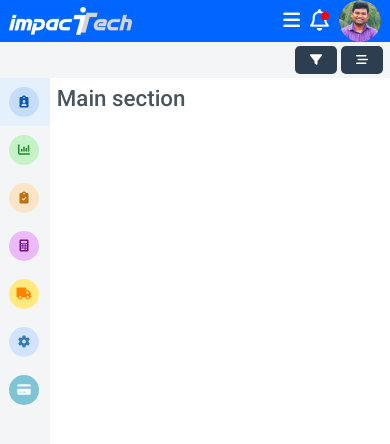
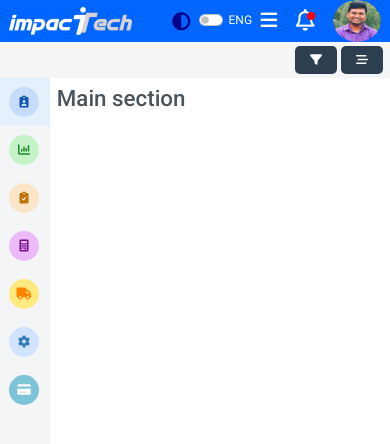
Before and after one commit to sahosmia/Gita-Admin-Dashboard, a plain HTML site: page index.html in a window 390 px wide. Drawn offline with nearby package versions, Linux system fonts and the light colour scheme.

Commit message:
update navbar => dark mode, language, notification dropdown

```diff
--- a/css/style.css
+++ b/css/style.css
@@ -244,6 +244,7 @@ p {
   margin: auto;
   margin-right: 10px;
   cursor: pointer;
+  color: var(--white-color);
 }
 
 .navbar_right .navbar_bar {
@@ -269,7 +270,6 @@ p {
   border-radius: 50%;
   width: 50px;
   height: 3.5rem;
-  position: relative;
 }
 
 /*=========================== End Navbar Css =============================*/
@@ -650,17 +650,13 @@ td {
 
 /*============================== Profile card Start ========================= */
 .profile_card {
-  position: absolute;
-  top: 49px;
-  right: 10px;
-  background: #fff;
-  border-radius: 2px;
-  padding: 7px 0;
-  border: 1px solid #dadce0;
   width: 20rem;
   display: none;
 }
 
+.profile_card .dropdown-item {
+  padding: 0;
+}
 .auth_card {
   text-align: center;
   color: #333;
@@ -727,3 +723,15 @@ td {
 }
 
 /*============================== Profile Card End ========================= */
+.form-check-input:checked {
+  background-color: rgb(44, 62, 80);
+  border-color: rgba(44, 62, 80, 0.881);
+}
+
+.navbar_right > * {
+  padding-left: 0.7rem;
+}
+.dark {
+  color: darkblue;
+  font-size: 18px;
+}
--- a/index.html
+++ b/index.html
@@ -53,14 +53,65 @@
         </div>
         <!-- navbar right  -->
         <div class="navbar_right">
+          <!-- dark mode -->
+          <div class="dark">
+            <i class="fa-solid fa-circle-half-stroke"></i>
+          </div>
+
+          <!-- language view swith  -->
+          <div>
+            <div class="form-check form-switch">
+              <input
+                class="form-check-input"
+                type="checkbox"
+                role="switch"
+                id="flexSwitchCheckDefault"
+              />
+              <label class="form-check-label" for="flexSwitchCheckDefault"
+                >ENG</label
+              >
+            </div>
+          </div>
+
+          <!-- Mobile view menu bar  -->
+          <div>
             <span class="navbar_bar"><i class="fas fa-bars"></i></span>
-          <span class="bel"><i class="fa-regular fa-bell"></i></span>
+          </div>
+
+          <!-- Notification div start  -->
+          <div class="dropdown">
+            <button
+              class="dropdown-toggle bel"
+              type="button"
+              data-bs-toggle="dropdown"
+              aria-expanded="false"
+            >
+              <i class="fa-regular fa-bell"></i>
+            </button>
+            <ul class="dropdown-menu dropdown-menu-end">
+              <li><a class="dropdown-item" href="#">Action</a></li>
+              <li><a class="dropdown-item" href="#">Another action</a></li>
+              <li><a class="dropdown-item" href="#">Something else here</a></li>
+            </ul>
+          </div>
+
+          <!-- profile image div start  -->
+
+          <div class="dropdown">
+            <button
+              class="dropdown-toggle"
+              type="button"
+              data-bs-toggle="dropdown"
+              aria-expanded="false"
+            >
               <img
                 src="images/profile.png"
                 alt=""
                 class="img-fluid profile-image w-100"
               />
-          <div class="profile_card">
+            </button>
+            <ul class="dropdown-menu dropdown-menu-end profile_card">
+              <li class="dropdown-item">
                 <ul class="auth_card">
                   <li class="auth_img">
                     <img src="images/profile.png" width="48" />
@@ -72,6 +123,8 @@
                     <p>sahos@gmail.com</p>
                   </li>
                 </ul>
+              </li>
+              <li class="dropdown-item">
                 <ul class="pl_0">
                   <li class="auth_option">
                     <a class="auth_option_item" href="#"
@@ -94,9 +147,13 @@
                     </a>
                   </li>
                 </ul>
+              </li>
+              <li class="dropdown-item">
                 <ul class="auth_card pt_15 mb-2">
                   <li class="auth_email">
                     <button type="button" class="sign_out_btn">Sign Out</button>
+                  </li>
+                </ul>
               </li>
             </ul>
           </div>
--- a/js/main.js
+++ b/js/main.js
@@ -25,9 +25,4 @@ $(document).ready(function () {
   $(".search-btn").click(function () {
     $(".search-input").toggle();
   });
-
-  // use for profile image clcik and profile card
-  $(".profile-image").click(function () {
-    $(".profile_card").toggleClass("d-block", 300);
-  });
 });
```
Also changed, not shown: 1 other file. Lines whose indentation alone changed are shown as unchanged.
